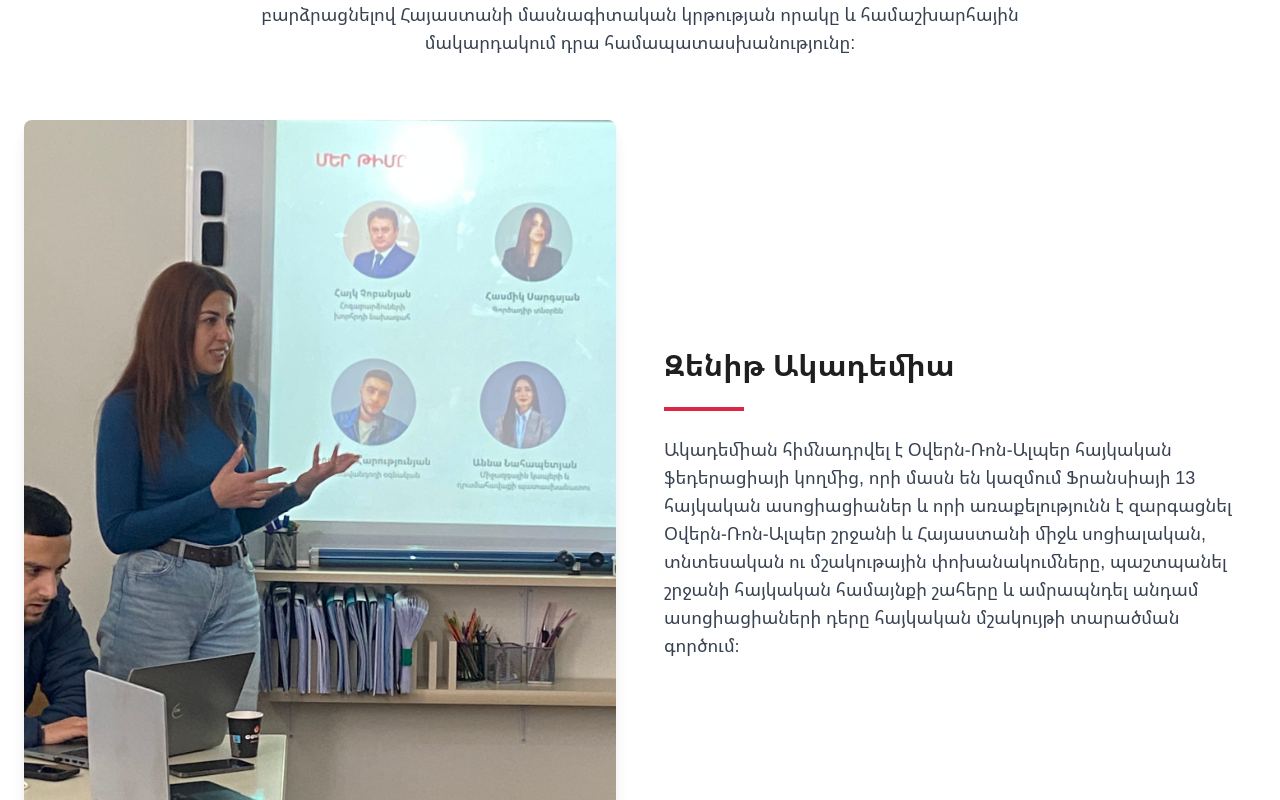
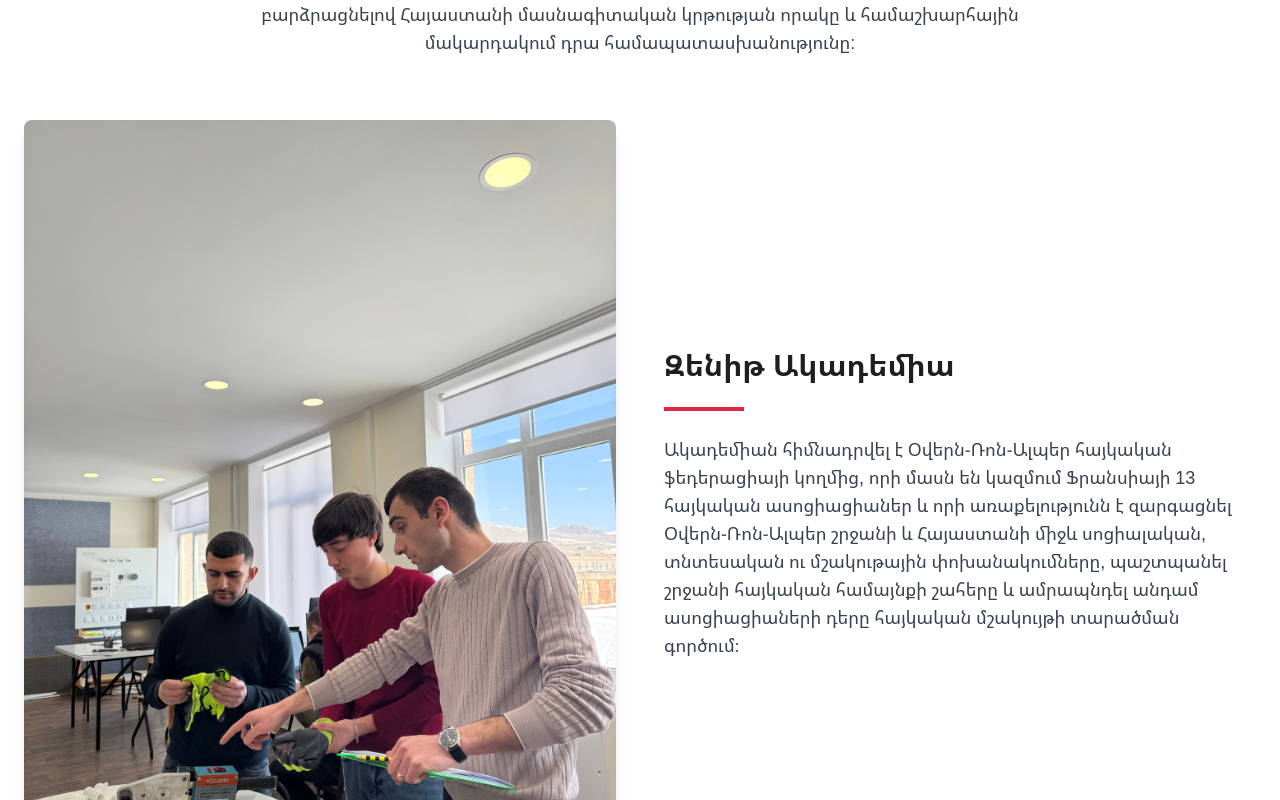
Before and after one commit to fulfilledbyai/zenith-academy-web, a React (Vite) app: page / in a window 1280 px wide. Shown: the part 1160-1960 px from the top of the page. Built offline with nearby package versions, Linux system fonts and the light colour scheme.

Commit message:
Visual edit in Lovable
Edited UI in Lovable

```diff
--- a/src/pages/Index.tsx
+++ b/src/pages/Index.tsx
@@ -5,20 +5,17 @@ import { ChevronRight, Lightbulb, Users, Globe, GraduationCap } from 'lucide-rea
 import Layout from '@/components/Layout';
 import { Button } from '@/components/ui/button';
 import { cn } from '@/lib/utils';
-
 const Index = () => {
   const {
     t
   } = useLanguage();
   const [isVisible, setIsVisible] = useState(false);
-
   useEffect(() => {
     const timer = setTimeout(() => {
       setIsVisible(true);
     }, 100);
     return () => clearTimeout(timer);
   }, []);
-
   const features = [{
     icon: <Lightbulb className="w-8 h-8 text-selectiveYellow" />,
     title: t('features.innovation.title'),
@@ -36,7 +33,6 @@ const Index = () => {
     title: t('features.excellence.title'),
     description: t('features.excellence.description')
   }];
-
   const results = [{
     number: '3',
     text: t('results.trainingAreas')
@@ -62,7 +58,6 @@ const Index = () => {
     number: '12',
     text: t('results.participatingGroups')
   }];
-
   return <Layout>
       {/* Hero Section */}
       <section className="relative h-screen flex items-center overflow-hidden">
@@ -115,7 +110,7 @@ const Index = () => {
 
           <div className="grid grid-cols-1 lg:grid-cols-2 gap-12 items-center">
             <div className="rounded-lg overflow-hidden shadow-lg">
-              <img src="/lovable-uploads/22ba7e57-e9d6-4882-8081-3eb0c0976729.png" alt="Zenith Academy Workshop" className="w-full h-auto" />
+              <img alt="Zenith Academy Workshop" className="w-full h-auto" src="/lovable-uploads/1831b9bd-c51f-4953-983b-b0d48858eb81.jpg" />
             </div>
 
             <div>
@@ -200,5 +195,4 @@ const Index = () => {
       </section>
     </Layout>;
 };
-
 export default Index;
```
Also changed, not shown: public/lovable-uploads/1831b9bd-c51f-4953-983b-b0d48858eb81.jpg (added).
